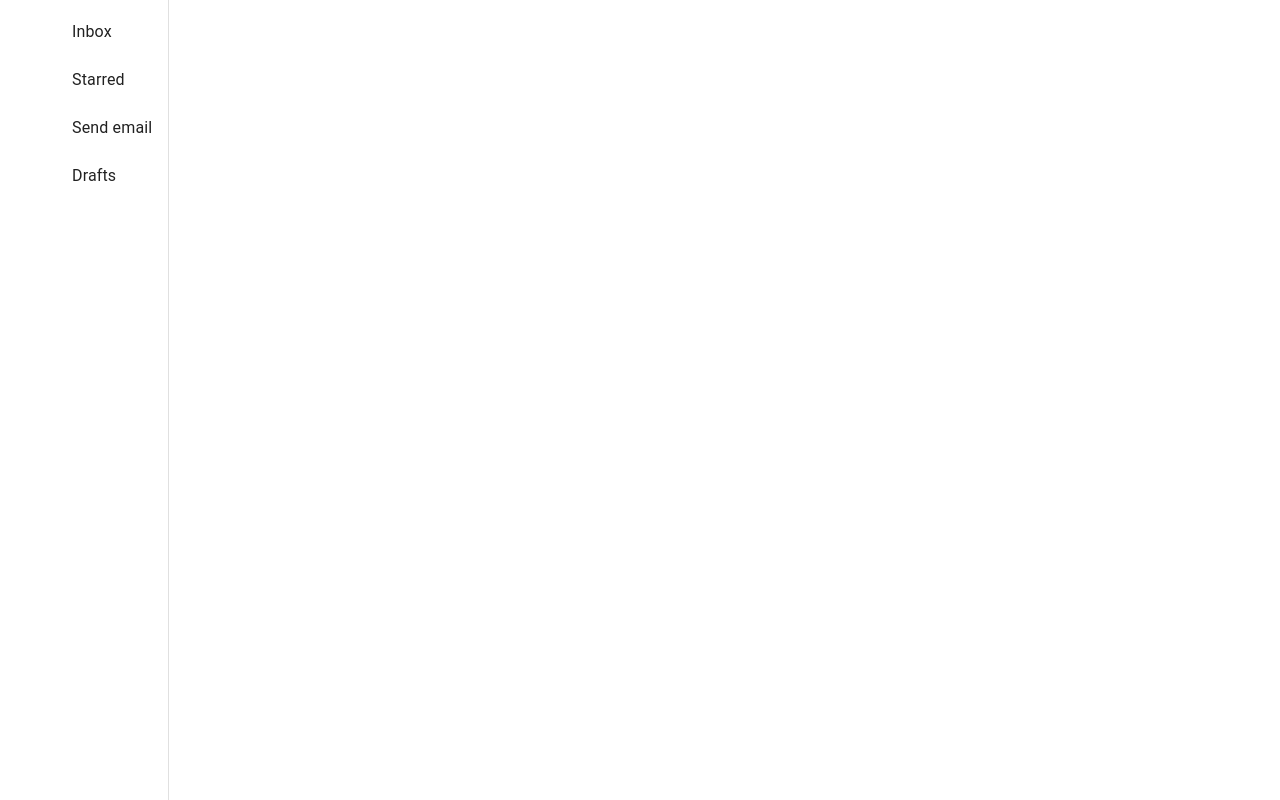
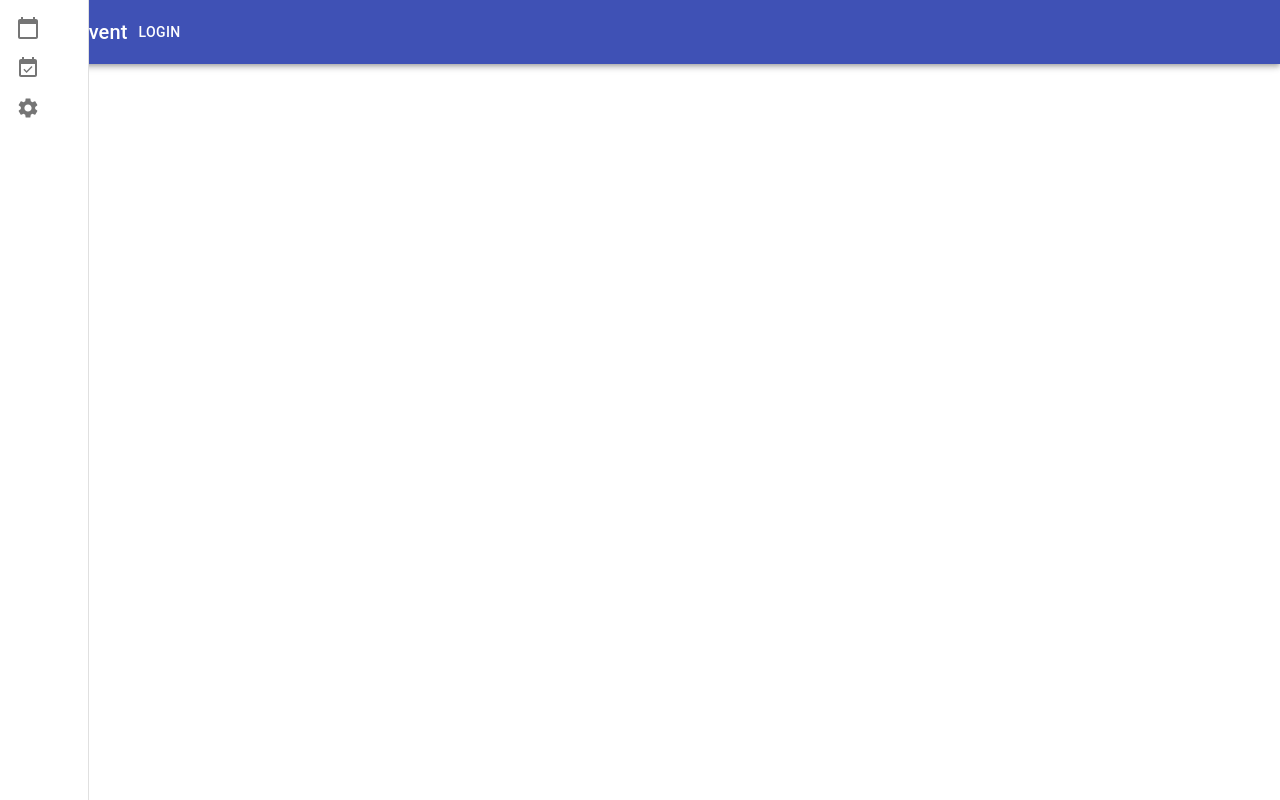
Before and after one commit to SE750-Group36/schedule-buddy-frontend, a React (Create React App) app in the folder schedulinator-frontend/: page / in a window 1280 px wide. Built offline with nearby package versions, Linux system fonts and the light colour scheme.

Commit message:
Saving progress on header

```diff
--- a/schedulinator-frontend/src/App.tsx
+++ b/schedulinator-frontend/src/App.tsx
@@ -7,11 +7,15 @@ import List from '@material-ui/core/List';
 import ListItem from '@material-ui/core/ListItem';
 import ListItemIcon from '@material-ui/core/ListItemIcon';
 import ListItemText from '@material-ui/core/ListItemText';
+import AppBar from '@material-ui/core/AppBar';
+import Toolbar from '@material-ui/core/Toolbar';
+import Typography from '@material-ui/core/Typography';
+import Button from '@material-ui/core/Button';
 import CalendarTodayIcon from '@material-ui/icons/CalendarToday';
 import EventAvailableIcon from '@material-ui/icons/EventAvailable';
 import LibraryAddIcon from '@material-ui/icons/LibraryAdd';
 import SettingsIcon from '@material-ui/icons/Settings';
-
+import { makeStyles } from '@material-ui/core/styles';
 
 
 import logo from './logo.svg';
@@ -23,24 +27,36 @@ function App() {
   return (
     <Router history={history}>
 
-      {/* sidebar */}
+      <AppBar position="static" style={{zIndex: 100}}>
+        <Toolbar>
+          <IconButton edge="start" color="inherit" aria-label="menu">
+
+          </IconButton>
+          <Typography variant="h6">
+            Add Event
+          </Typography>
+          <Button color="inherit">Login</Button>
+        </Toolbar>
+      </AppBar>
+
       <Drawer
         variant="persistent"
         anchor="left"
         open={true}
       >
-        {/* <div>
-          <IconButton>
-            {theme.direction === 'ltr' ? <ChevronLeftIcon /> : <ChevronRightIcon />}
-          </IconButton>
-        </div> */}
+
         <List>
-          {['Inbox', 'Starred', 'Send email', 'Drafts'].map((text, index) => (
-            <ListItem button key={text}>
-              <ListItemIcon></ListItemIcon>
-              <ListItemText primary={text} />
-            </ListItem>
-          ))}
+          <ListItem>
+            <ListItemIcon> <CalendarTodayIcon/> </ListItemIcon>
+          </ListItem>
+
+          <ListItem>
+            <ListItemIcon> <EventAvailableIcon/> </ListItemIcon>
+          </ListItem>
+
+          <ListItem>
+            <ListItemIcon> <SettingsIcon/> </ListItemIcon>
+          </ListItem>
         </List>
       </Drawer>
 
```
